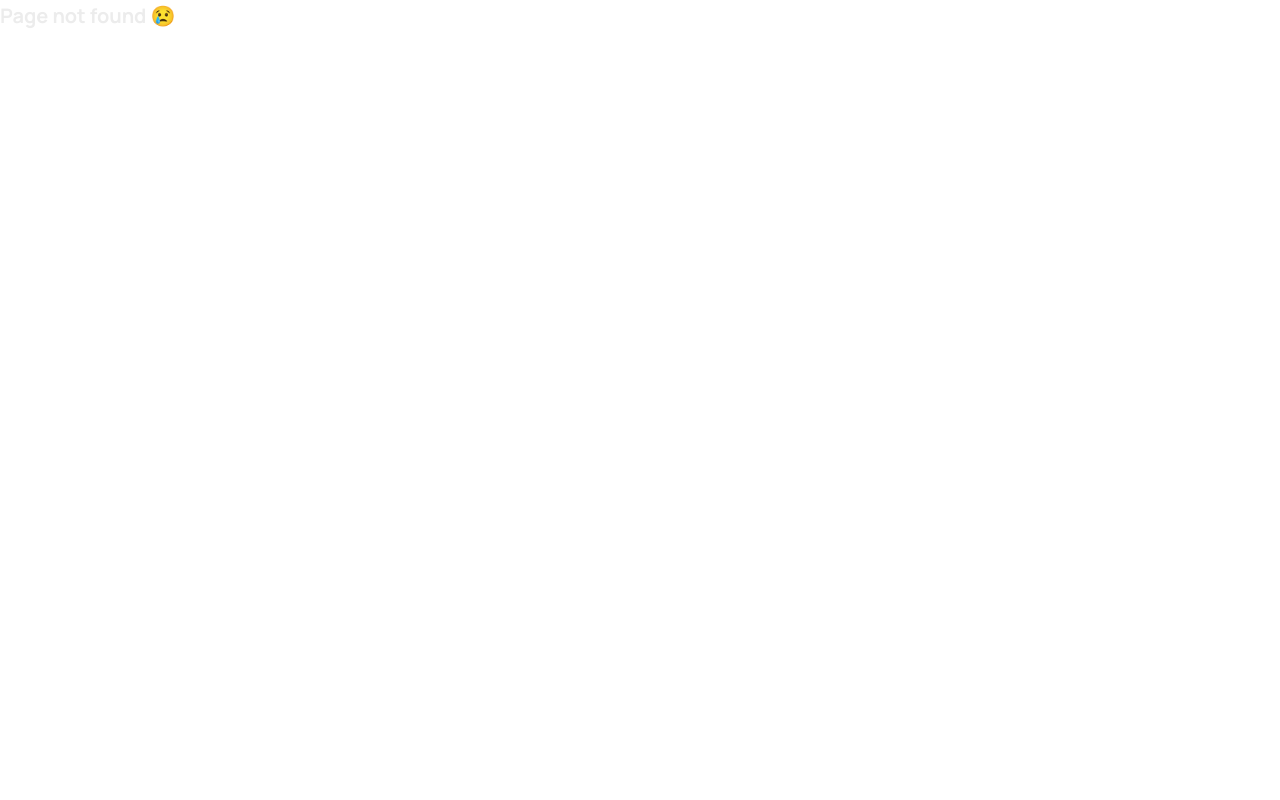
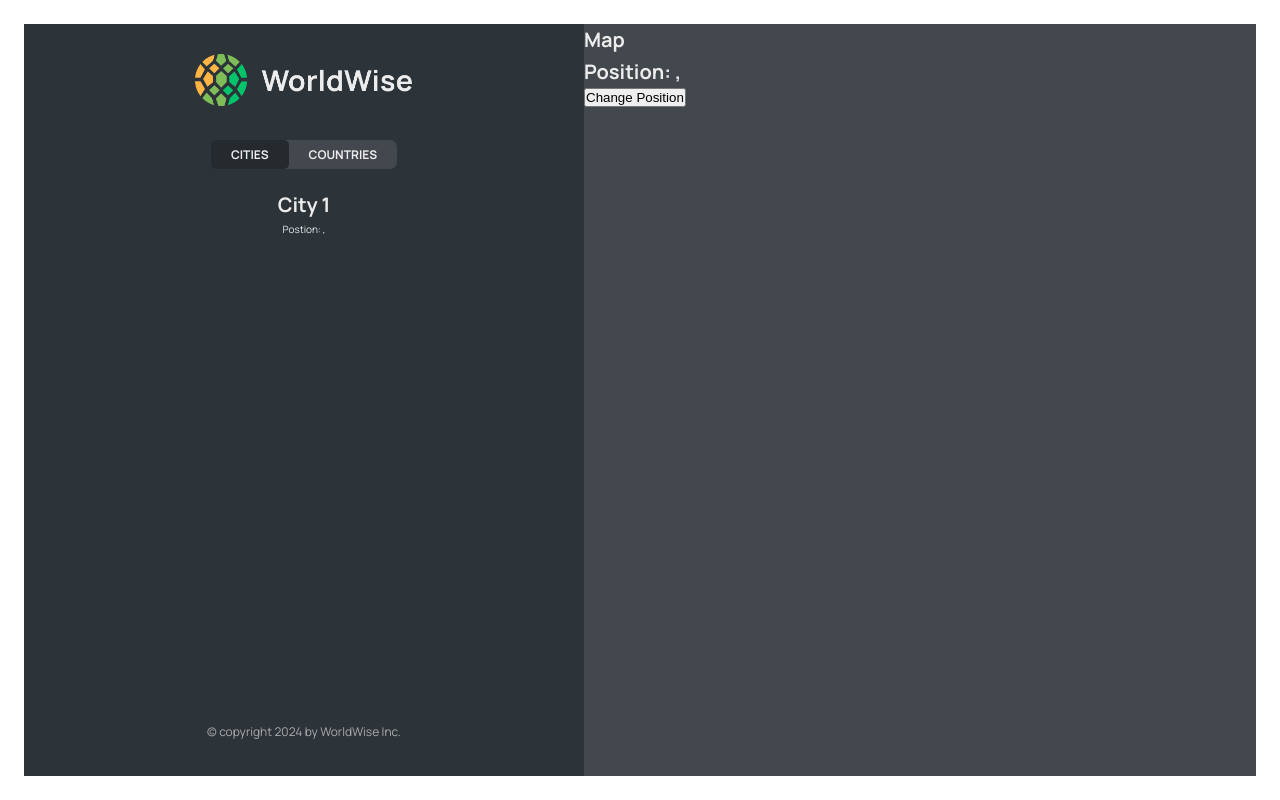
Before and after one commit to RazvanConstantin1/worldwise, a React (Vite) app: page /app/cities/1 in a window 1280 px wide. Before the commit this address had no page. Built offline with nearby package versions, Linux system fonts and the light colour scheme; data requests are answered from the project's data file; the HTML template or start-up script is replaced by a standard one.

Commit message:
set up dynamic routes with url params and set up a query string

```diff
--- a/src/App.jsx
+++ b/src/App.jsx
@@ -7,6 +7,7 @@
 import Homepage from "./pages/Homepage.jsx";
 import AppLayout from "./pages/AppLayout.jsx";
 import PageNotFound from "./pages/PageNotFound.jsx";
+import City from "./components/City.jsx";
 import CityList from "./components/CityList.jsx";
 import CountryList from "./components/CountryList.jsx";
 
@@ -50,6 +51,7 @@
             path="cities"
             element={<CityList cities={cities} isLoading={isLoading} />}
           />
+          <Route path="cities/:id" element={<City />} />
           <Route
             path="countries"
             element={<CountryList cities={cities} isLoading={isLoading} />}
--- a/src/components/City.jsx
+++ b/src/components/City.jsx
@@ -1,3 +1,4 @@
+import { useParams, useSearchParams } from "react-router-dom";
 import styles from "./City.module.css";
 
 const formatDate = (date) =>
@@ -9,6 +10,13 @@
   }).format(new Date(date));
 
 function City() {
+  const { id } = useParams();
+
+  const [searchParams, setSearchParams] = useSearchParams();
+
+  const lat = searchParams.get("lat");
+  const lng = searchParams.get("lng");
+
   // TEMP DATA
   const currentCity = {
     cityName: "Lisbon",
@@ -20,41 +28,45 @@
   const { cityName, emoji, date, notes } = currentCity;
 
   return (
-    <div className={styles.city}>
-      <div className={styles.row}>
-        <h6>City name</h6>
-        <h3>
-          <span>{emoji}</span> {cityName}
-        </h3>
-      </div>
+    <>
+      <h1>City {id}</h1>
+      <p>
+        Postion: {lat}, {lng}
+      </p>
+    </>
+    // <div className={styles.city}>
+    //   <div className={styles.row}>
+    //     <h6>City name</h6>
+    //     <h3>
+    //       <span>{emoji}</span> {cityName}
+    //     </h3>
+    //   </div>
 
-      <div className={styles.row}>
-        <h6>You went to {cityName} on</h6>
-        <p>{formatDate(date || null)}</p>
-      </div>
+    //   <div className={styles.row}>
+    //     <h6>You went to {cityName} on</h6>
+    //     <p>{formatDate(date || null)}</p>
+    //   </div>
 
-      {notes && (
-        <div className={styles.row}>
-          <h6>Your notes</h6>
-          <p>{notes}</p>
-        </div>
-      )}
+    //   {notes && (
+    //     <div className={styles.row}>
+    //       <h6>Your notes</h6>
+    //       <p>{notes}</p>
+    //     </div>
+    //   )}
 
-      <div className={styles.row}>
-        <h6>Learn more</h6>
-        <a
-          href={`https://en.wikipedia.org/wiki/${cityName}`}
-          target="_blank"
-          rel="noreferrer"
-        >
-          Check out {cityName} on Wikipedia &rarr;
-        </a>
-      </div>
+    //   <div className={styles.row}>
+    //     <h6>Learn more</h6>
+    //     <a
+    //       href={`https://en.wikipedia.org/wiki/${cityName}`}
+    //       target="_blank"
+    //       rel="noreferrer"
+    //     >
+    //       Check out {cityName} on Wikipedia &rarr;
+    //     </a>
+    //   </div>
 
-      <div>
-        <ButtonBack />
-      </div>
-    </div>
+    //   <div></div>
+    // </div>
   );
 }
 
--- a/src/components/CityItem.jsx
+++ b/src/components/CityItem.jsx
@@ -1,3 +1,4 @@
+import { Link } from "react-router-dom";
 import styles from "./CityItem.module.css";
 
 const formatDate = (date) =>
@@ -8,14 +9,19 @@
   }).format(new Date(date));
 
 function CityItem({ city }) {
-  const { cityName, emoji, date } = city;
+  const { cityName, emoji, date, id, position } = city;
 
   return (
-    <li className={styles.cityItem}>
-      <span className={styles.emoji}>{emoji}</span>
-      <h3 className={styles.name}>{cityName}</h3>
-      <time className={styles.date}>({formatDate(date)})</time>
-      <button className={styles.deleteBtn}>&times;</button>
+    <li>
+      <Link
+        className={styles.cityItem}
+        to={`${id}?lat=${position.lat}&lng=${position.lng}`}
+      >
+        <span className={styles.emoji}>{emoji}</span>
+        <h3 className={styles.name}>{cityName}</h3>
+        <time className={styles.date}>({formatDate(date)})</time>
+        <button className={styles.deleteBtn}>&times;</button>
+      </Link>
     </li>
   );
 }
--- a/src/components/Map.jsx
+++ b/src/components/Map.jsx
@@ -1,7 +1,27 @@
+import { useSearchParams } from "react-router-dom";
 import styles from "./Map.module.css";
 
 function Map() {
-  return <div className={styles.mapContainer}>Map</div>;
+  const [searchParams, setSearchParams] = useSearchParams();
+
+  const lat = searchParams.get("lat");
+  const lng = searchParams.get("lng");
+
+  return (
+    <div className={styles.mapContainer}>
+      <h1>Map</h1>
+      <h1>
+        Position: {lat}, {lng}
+      </h1>
+      <button
+        onClick={() => {
+          setSearchParams({ lat: 23, lng: 50 });
+        }}
+      >
+        Change Position
+      </button>
+    </div>
+  );
 }
 
 export default Map;
```
